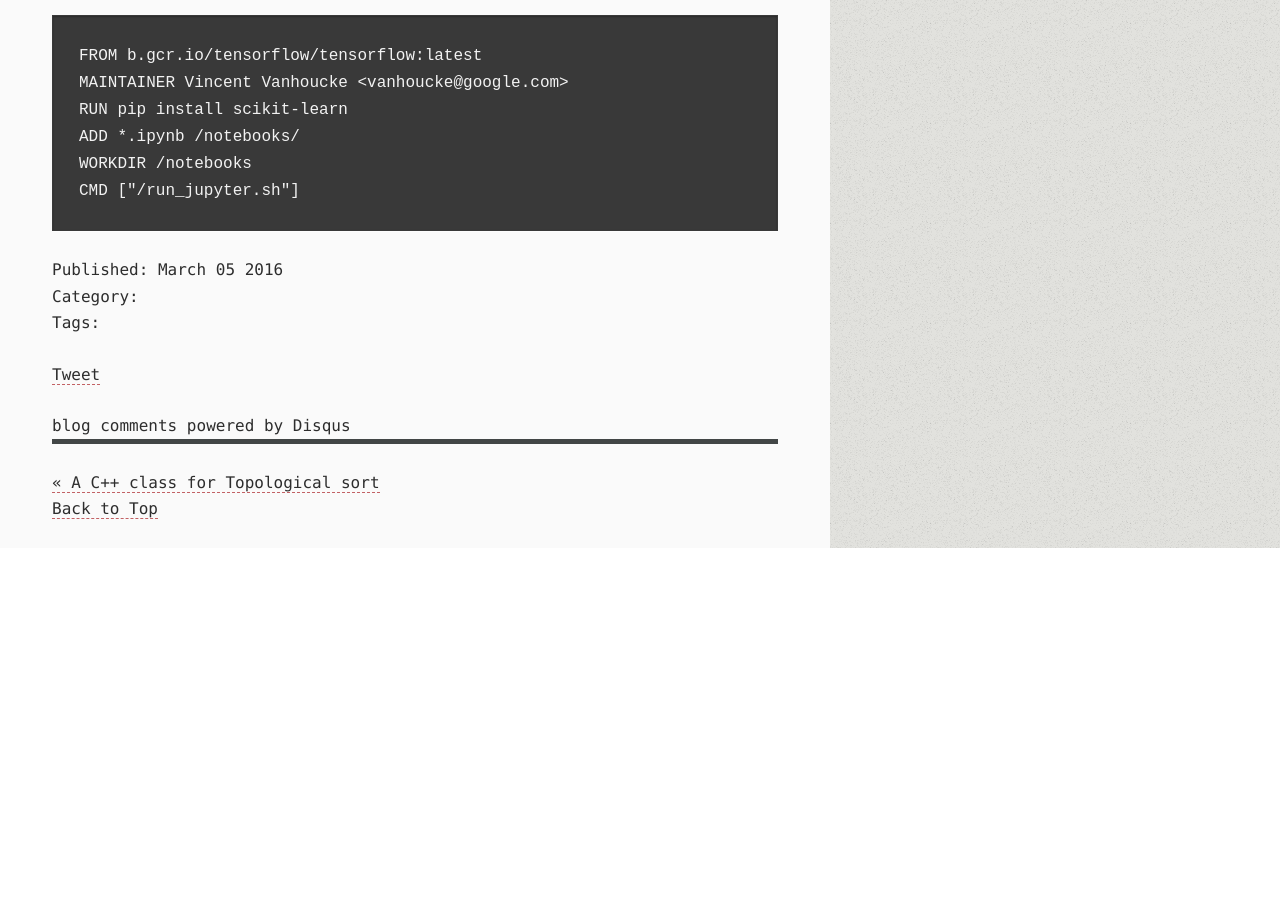
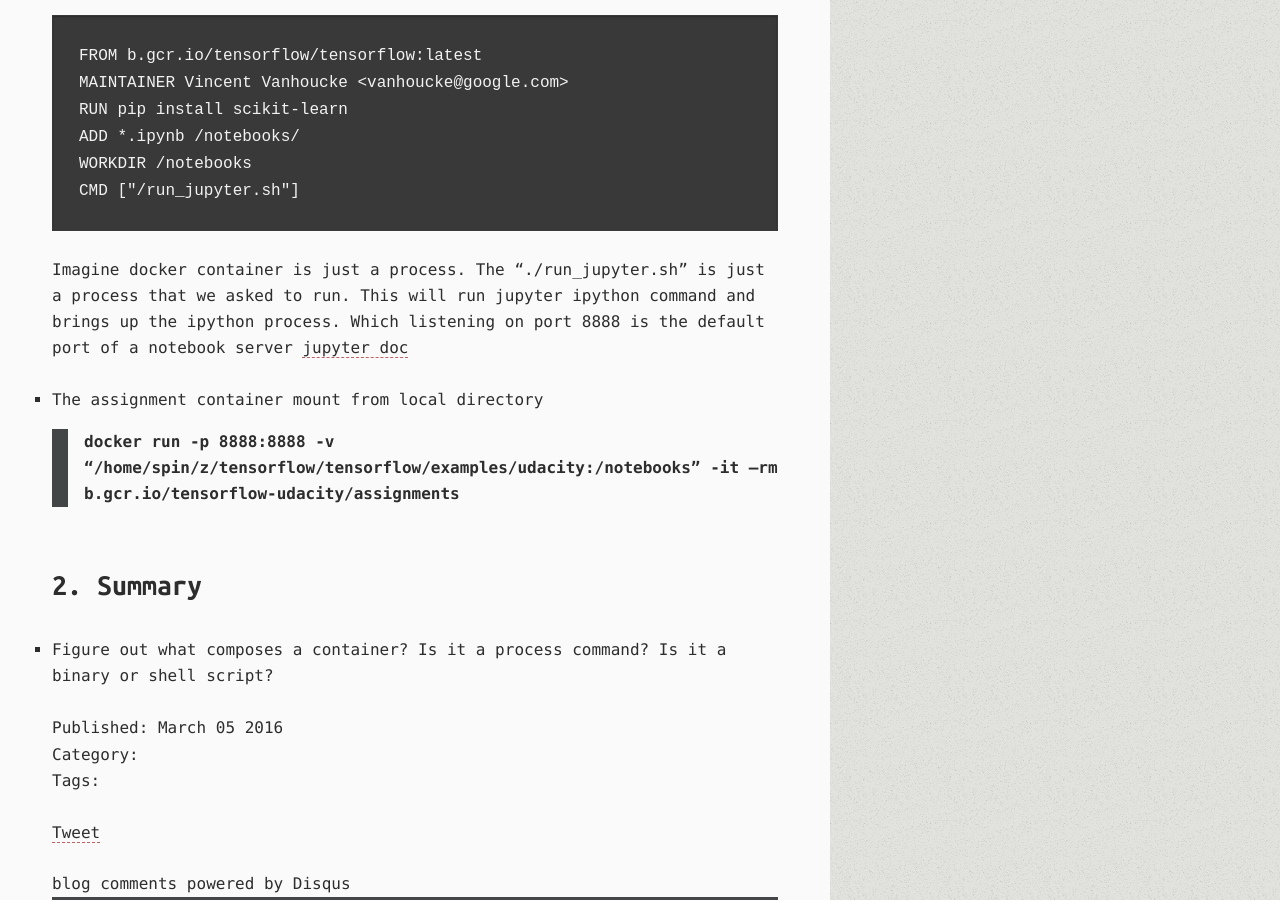
Before and after one commit to BrianPin/brianpin.github.io, a Jekyll site: the page built from _posts/2016-03-05-docker-note-for-udacity-deep-learning-course.markdown, in a window 1280 px wide and 900 px high, scrolled down 1524 px. Built offline with Jekyll 4.4.1, drawn with Linux system fonts in a browser that asks for light colours; Markdown is read by kramdown in place of the engine named in the settings; comment, search, counter and statistics services are not loaded; before the commit the page ends 2072 px from its top, so only the background shows below that.

Commit message:
Change of Docker introduction

````diff
--- a/_posts/2016-03-05-docker-note-for-udacity-deep-learning-course.markdown
+++ b/_posts/2016-03-05-docker-note-for-udacity-deep-learning-course.markdown
@@ -51,3 +51,12 @@
 WORKDIR /notebooks
 CMD ["/run_jupyter.sh"]
 ```
+
+Imagine docker container is just a process. The "./run_jupyter.sh" is just a process that we asked to run. This will run jupyter ipython command and brings up the ipython process. Which listening on port 8888 is the default port of a notebook server [jupyter doc](http://jupyter-notebook.readthedocs.org/en/latest/public_server.html)
+
++ The assignment container mount from local directory
+> docker run -p 8888:8888 -v "/home/spin/z/tensorflow/tensorflow/examples/udacity:/notebooks" -it --rm b.gcr.io/tensorflow-udacity/assignments
+
+# 2. Summary
+
++ Figure out what composes a container? Is it a process command? Is it a binary or shell script?
````
